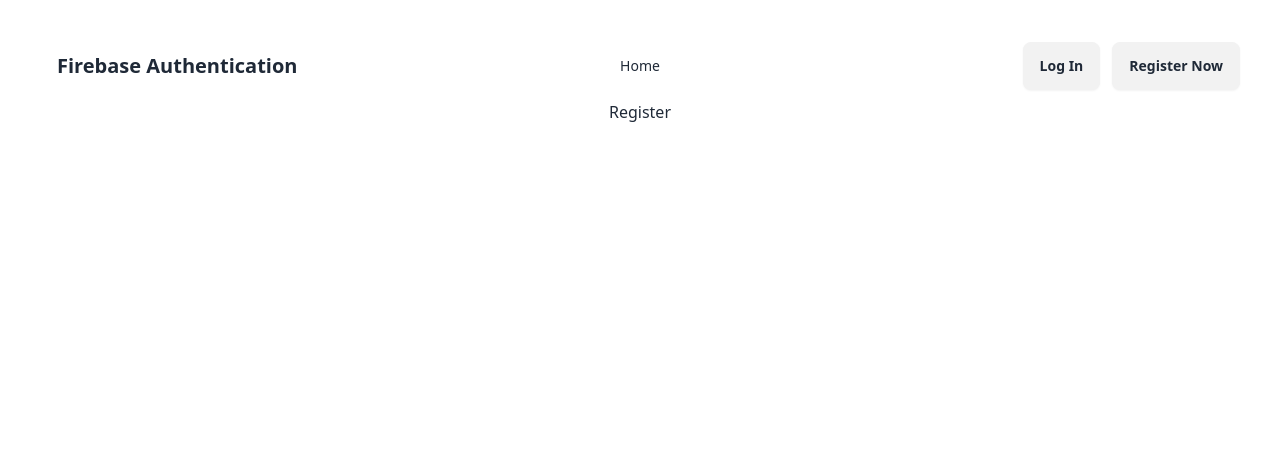
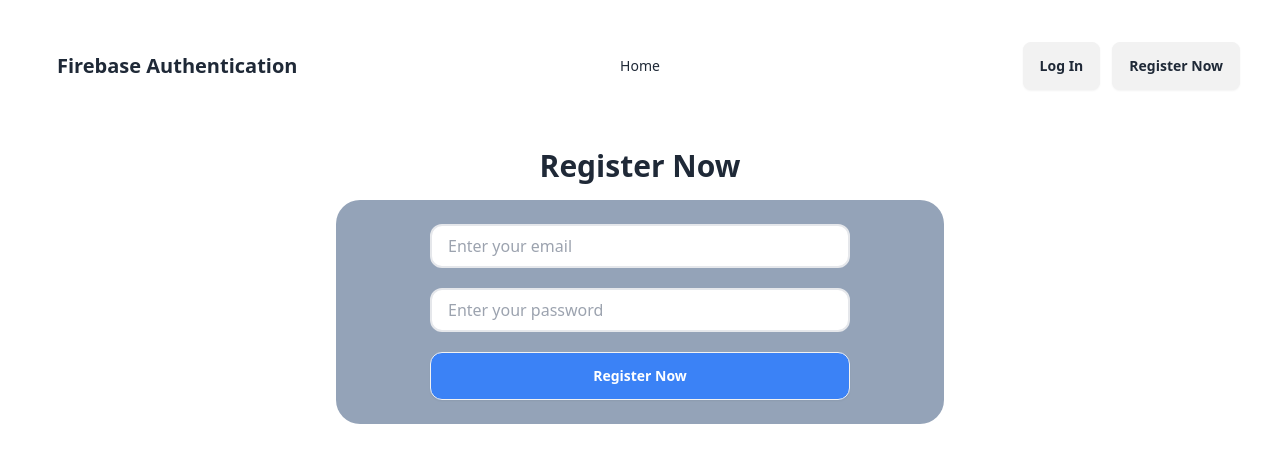
Before and after one commit to Rubaeid-Sanjid/user-register-login-form-auth, a React (Vite) app: page /register in a window 1280 px wide. Shown: the top 462 px of the page. Built offline with nearby package versions, Linux system fonts and the light colour scheme.

Commit message:
setup firebase, created login and register form

```diff
--- a/package.json
+++ b/package.json
@@ -10,6 +10,7 @@
     "preview": "vite preview"
   },
   "dependencies": {
+    "firebase": "^10.10.0",
     "localforage": "^1.10.0",
     "match-sorter": "^6.3.4",
     "react": "^18.2.0",
--- a/src/Pages/Login/Login.jsx
+++ b/src/Pages/Login/Login.jsx
@@ -1,8 +1,15 @@
 
 const Login = () => {
     return (
-        <div>
-            <h3>Log in</h3>
+        <div className="mt-12">
+            <h2 className="text-3xl font-bold mb-4">Log in</h2>
+            <div className="w-1/2 mx-auto p-6 bg-slate-400 rounded-3xl">
+                <form className="flex flex-col w-3/4 mx-auto">
+                    <input className="border-2 rounded-xl py-2 px-4" placeholder="Enter your email" type="email" name="email"/>
+                    <input className="border-2 rounded-xl py-2 px-4 my-5" placeholder="Enter your password" type="password" name="password"/>
+                    <input className="btn bg-blue-500 text-white rounded-xl py-2 px-4" type="submit" value="Login Now"/>
+                </form>
+            </div>
         </div>
     );
 };
--- a/src/Pages/Register/Register.jsx
+++ b/src/Pages/Register/Register.jsx
@@ -1,8 +1,22 @@
 
 const Register = () => {
+
+    const handleRegister =(e) =>{
+        e.preventDefault();
+        const email = e.target.email.value;
+        const password = e.target.password.value;
+        console.log(email, password);
+    }
     return (
-        <div>
-            <h3>Register</h3>
+        <div className="mt-12">
+            <h2 className="text-3xl font-bold mb-4">Register Now</h2>
+            <div className="w-1/2 mx-auto p-6 bg-slate-400 rounded-3xl">
+                <form className="flex flex-col w-3/4 mx-auto" onSubmit={handleRegister}>
+                    <input className="border-2 rounded-xl py-2 px-4" placeholder="Enter your email" type="email" name="email" required/>
+                    <input className="border-2 rounded-xl py-2 px-4 my-5" placeholder="Enter your password" type="password" name="password" required/>
+                    <input className="btn bg-blue-500 text-white rounded-xl py-2 px-4" type="submit" value="Register Now"/>
+                </form>
+            </div>
         </div>
     );
 };
--- /dev/null
+++ b/src/firebase/firebase.config.js
@@ -0,0 +1,21 @@
+// Import the functions you need from the SDKs you need
+import { initializeApp } from "firebase/app";
+import { getAuth } from "firebase/auth";
+// TODO: Add SDKs for Firebase products that you want to use
+// https://firebase.google.com/docs/web/setup#available-libraries
+
+// Your web app's Firebase configuration
+const firebaseConfig = {
+  apiKey: "AIzaSyBbS_4-7MUa5sXnOniGmQIhZcAAnBZxgJ4",
+  authDomain: "user-register-login-form.firebaseapp.com",
+  projectId: "user-register-login-form",
+  storageBucket: "user-register-login-form.appspot.com",
+  messagingSenderId: "809129496181",
+  appId: "1:809129496181:web:ed4f15be403e26a005f23c"
+};
+
+// Initialize Firebase
+const app = initializeApp(firebaseConfig);
+const auth = getAuth(app);
+
+export default auth;
```
Also changed, not shown: 1 other file (tests, documents, lock files or other folders).
